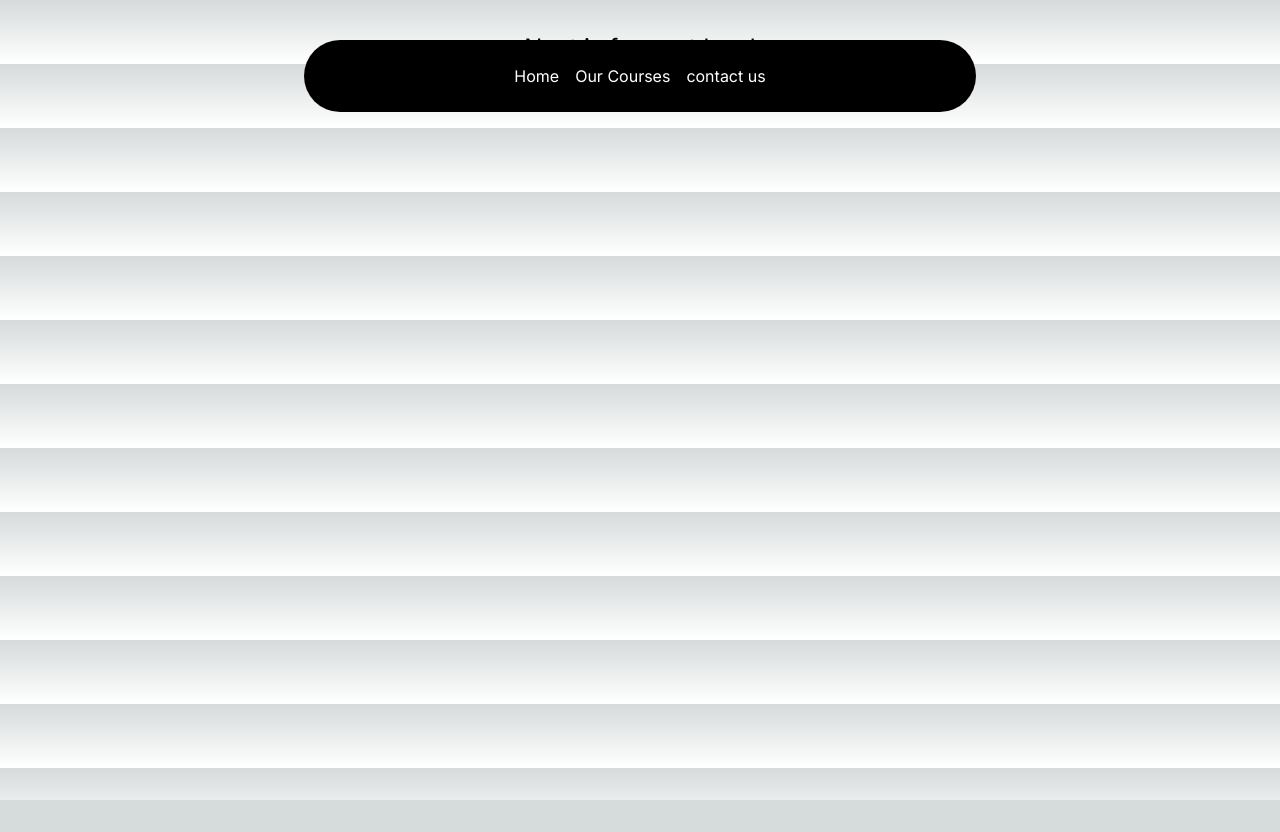
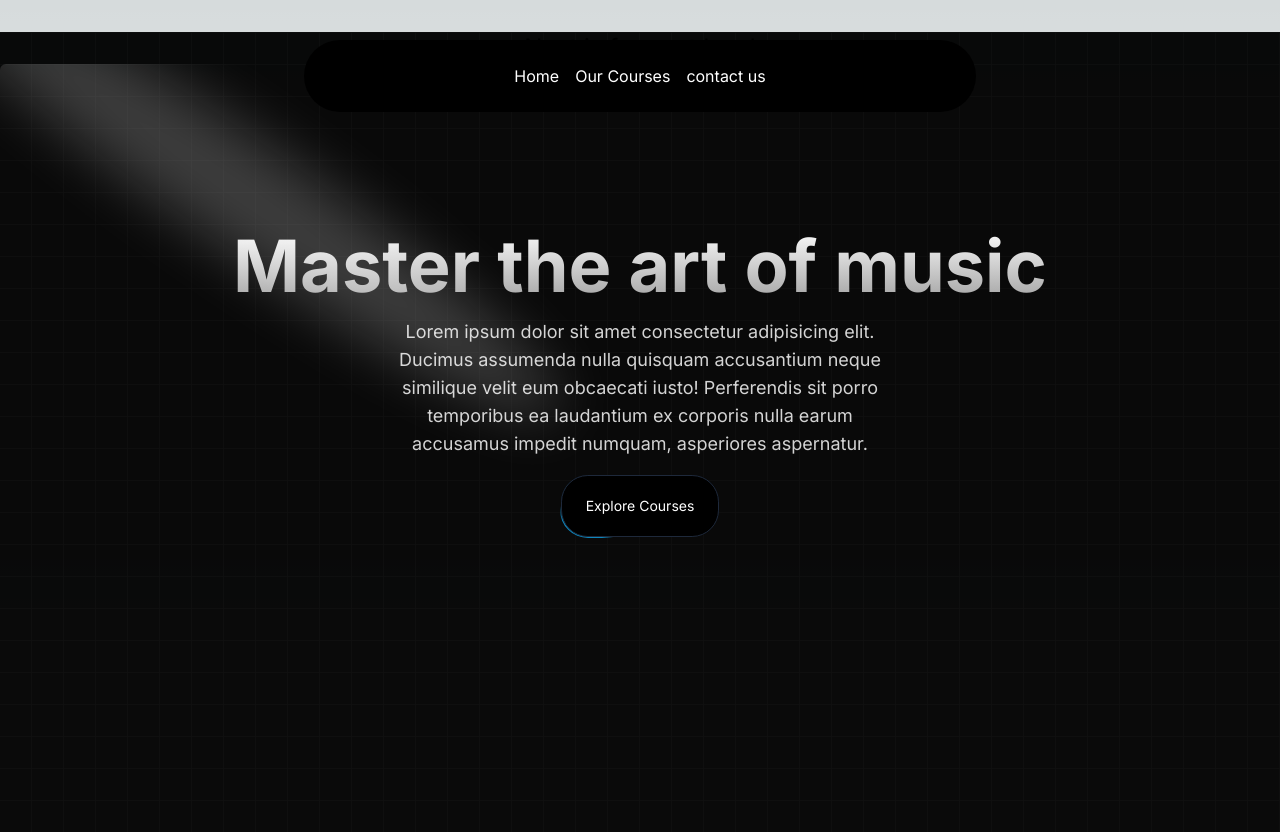
Before and after one commit to AsifAhmedSahil/Learn-NextJS-with-Aceternity-UI-library-by-building-a-project-with-typescript, a Next.js app: page / in a window 1280 px wide. Before the commit the page ends 800 px from the top, so only its background shows below. Built offline with nearby package versions, Linux system fonts and the light colour scheme.

Commit message:
Solving Hero Section challenges

```diff
--- a/package.json
+++ b/package.json
@@ -11,6 +11,7 @@
   "dependencies": {
     "clsx": "^2.1.1",
     "framer-motion": "^11.1.9",
+    "mini-svg-data-uri": "^1.4.4",
     "next": "14.2.3",
     "react": "^18",
     "react-dom": "^18",
--- a/src/app/page.tsx
+++ b/src/app/page.tsx
@@ -1,9 +1,10 @@
-
+import HeroSection from "@/components/HeroSection";
 
 export default function Home() {
   return (
-    <>
+    <main className="min-h-screen bg-black/[0.96] antialiased bg-grid-white/[0.02]">
       <h1 className="text-center text-2xl mt-8">Next js for next level</h1>
-    </>
+      <HeroSection/>
+    </main>
   );
 }
--- /dev/null
+++ b/src/components/HeroSection.tsx
@@ -0,0 +1,38 @@
+import Link from 'next/link'
+import React from 'react'
+import { Spotlight } from './ui/Spotlight'
+import { Button } from "./ui/moving-border";
+
+const HeroSection = () => {
+  return (
+    <div className='h-auto md:h-[40rem] w-full rounded-md flex flex-col justify-center items-center relative overflow-hidden mx-auto py-10 md:py-0'>
+      <div className='p-4 relative w-full z-10 text-center'>
+
+      <Spotlight
+        className="-top-40 left-0 md:left-60 md:-top-20"
+        fill="white"
+      />
+        <h1
+        className='mt-20 md:mt-0 text-4xl md:text-7xl font-bold bg-clip-text text-transparent bg-gradient-to-b from-neutral-50 to-neutral-400'>
+            Master the art of music
+        </h1>
+
+        <p
+        className='mt-4 font-normal text-base md:text-lg text-neutral-300 max-w-lg mx-auto'>
+            Lorem ipsum dolor sit amet consectetur adipisicing elit. Ducimus assumenda nulla quisquam accusantium neque similique velit eum obcaecati iusto! Perferendis sit porro temporibus ea laudantium ex corporis nulla earum accusamus impedit numquam, asperiores aspernatur.
+        </p>
+        <div className='mt-4'>
+            <Link href={"/courses"}>
+                <Button
+                borderRadius='1.75rem'
+                className='bg-white dark:bg-black  text-black dark:text-white border-neutral-200 dark:border-slate-800'
+                >Explore Courses</Button>
+            </Link>
+        </div>
+
+      </div>
+    </div>
+  )
+}
+
+export default HeroSection
--- /dev/null
+++ b/src/components/ui/Spotlight.tsx
@@ -0,0 +1,56 @@
+import React from "react";
+import { cn } from "@/utils/cn";
+
+type SpotlightProps = {
+  className?: string;
+  fill?: string;
+};
+
+export const Spotlight = ({ className, fill }: SpotlightProps) => {
+  return (
+    <svg
+      className={cn(
+        "animate-spotlight pointer-events-none absolute z-[1]  h-[169%] w-[138%] lg:w-[84%] opacity-0",
+        className
+      )}
+      xmlns="http://www.w3.org/2000/svg"
+      viewBox="0 0 3787 2842"
+      fill="none"
+    >
+      <g filter="url(#filter)">
+        <ellipse
+          cx="1924.71"
+          cy="273.501"
+          rx="1924.71"
+          ry="273.501"
+          transform="matrix(-0.822377 -0.568943 -0.568943 0.822377 3631.88 2291.09)"
+          fill={fill || "white"}
+          fillOpacity="0.21"
+        ></ellipse>
+      </g>
+      <defs>
+        <filter
+          id="filter"
+          x="0.860352"
+          y="0.838989"
+          width="3785.16"
+          height="2840.26"
+          filterUnits="userSpaceOnUse"
+          colorInterpolationFilters="sRGB"
+        >
+          <feFlood floodOpacity="0" result="BackgroundImageFix"></feFlood>
+          <feBlend
+            mode="normal"
+            in="SourceGraphic"
+            in2="BackgroundImageFix"
+            result="shape"
+          ></feBlend>
+          <feGaussianBlur
+            stdDeviation="151"
+            result="effect1_foregroundBlur_1065_8"
+          ></feGaussianBlur>
+        </filter>
+      </defs>
+    </svg>
+  );
+};
--- /dev/null
+++ b/src/components/ui/moving-border.tsx
@@ -0,0 +1,139 @@
+"use client";
+import React from "react";
+import {
+  motion,
+  useAnimationFrame,
+  useMotionTemplate,
+  useMotionValue,
+  useTransform,
+} from "framer-motion";
+import { useRef } from "react";
+import { cn } from "@/utils/cn";
+
+export function Button({
+  borderRadius = "1.75rem",
+  children,
+  as: Component = "button",
+  containerClassName,
+  borderClassName,
+  duration,
+  className,
+  ...otherProps
+}: {
+  borderRadius?: string;
+  children: React.ReactNode;
+  as?: any;
+  containerClassName?: string;
+  borderClassName?: string;
+  duration?: number;
+  className?: string;
+  [key: string]: any;
+}) {
+  return (
+    <Component
+      className={cn(
+        "bg-transparent relative text-xl  h-16 w-40 p-[1px] overflow-hidden ",
+        containerClassName
+      )}
+      style={{
+        borderRadius: borderRadius,
+      }}
+      {...otherProps}
+    >
+      <div
+        className="absolute inset-0"
+        style={{ borderRadius: `calc(${borderRadius} * 0.96)` }}
+      >
+        <MovingBorder duration={duration} rx="30%" ry="30%">
+          <div
+            className={cn(
+              "h-20 w-20 opacity-[0.8] bg-[radial-gradient(var(--sky-500)_40%,transparent_60%)]",
+              borderClassName
+            )}
+          />
+        </MovingBorder>
+      </div>
+
+      <div
+        className={cn(
+          "relative bg-slate-900/[0.8] border border-slate-800 backdrop-blur-xl text-white flex items-center justify-center w-full h-full text-sm antialiased",
+          className
+        )}
+        style={{
+          borderRadius: `calc(${borderRadius} * 0.96)`,
+        }}
+      >
+        {children}
+      </div>
+    </Component>
+  );
+}
+
+export const MovingBorder = ({
+  children,
+  duration = 2000,
+  rx,
+  ry,
+  ...otherProps
+}: {
+  children: React.ReactNode;
+  duration?: number;
+  rx?: string;
+  ry?: string;
+  [key: string]: any;
+}) => {
+  const pathRef = useRef<any>();
+  const progress = useMotionValue<number>(0);
+
+  useAnimationFrame((time) => {
+    const length = pathRef.current?.getTotalLength();
+    if (length) {
+      const pxPerMillisecond = length / duration;
+      progress.set((time * pxPerMillisecond) % length);
+    }
+  });
+
+  const x = useTransform(
+    progress,
+    (val) => pathRef.current?.getPointAtLength(val).x
+  );
+  const y = useTransform(
+    progress,
+    (val) => pathRef.current?.getPointAtLength(val).y
+  );
+
+  const transform = useMotionTemplate`translateX(${x}px) translateY(${y}px) translateX(-50%) translateY(-50%)`;
+
+  return (
+    <>
+      <svg
+        xmlns="http://www.w3.org/2000/svg"
+        preserveAspectRatio="none"
+        className="absolute h-full w-full"
+        width="100%"
+        height="100%"
+        {...otherProps}
+      >
+        <rect
+          fill="none"
+          width="100%"
+          height="100%"
+          rx={rx}
+          ry={ry}
+          ref={pathRef}
+        />
+      </svg>
+      <motion.div
+        style={{
+          position: "absolute",
+          top: 0,
+          left: 0,
+          display: "inline-block",
+          transform,
+        }}
+      >
+        {children}
+      </motion.div>
+    </>
+  );
+};
--- a/tailwind.config.ts
+++ b/tailwind.config.ts
@@ -1,4 +1,46 @@
 import type { Config } from "tailwindcss";
+
+const svgToDataUri = require("mini-svg-data-uri");
+const colors = require("tailwindcss/colors");
+const {
+  default: flattenColorPalette,
+} = require("tailwindcss/lib/util/flattenColorPalette");
+
+// Plugin to add each Tailwind color as a global CSS variable
+function addVariablesForColors({ addBase, theme }: any) {
+  const allColors = flattenColorPalette(theme('colors'));
+  const newVars = Object.fromEntries(
+    Object.entries(allColors).map(([key, value]) => [`--${key}`, value])
+  );
+
+  addBase({
+    ':root': newVars,
+  });
+}
+
+function addSvgPatterns({ matchUtilities, theme }: any) {
+  matchUtilities(
+    {
+      'bg-grid': (value: any) => ({
+        backgroundImage: `url("${svgToDataUri(
+          `<svg xmlns="http://www.w3.org/2000/svg" viewBox="0 0 32 32" width="32" height="32" fill="none" stroke="${value}"><path d="M0 .5H31.5V32"/></svg>`
+        )}")`,
+      }),
+      'bg-grid-small': (value: any) => ({
+        backgroundImage: `url("${svgToDataUri(
+          `<svg xmlns="http://www.w3.org/2000/svg" viewBox="0 0 32 32" width="8" height="8" fill="none" stroke="${value}"><path d="M0 .5H31.5V32"/></svg>`
+        )}")`,
+      }),
+      'bg-dot': (value: any) => ({
+        backgroundImage: `url("${svgToDataUri(
+          `<svg xmlns="http://www.w3.org/2000/svg" viewBox="0 0 32 32" width="16" height="16" fill="none"><circle fill="${value}" id="pattern-circle" cx="10" cy="10" r="1.6257413380501518"></circle></svg>`
+        )}")`,
+      }),
+    },
+    { values: flattenColorPalette(theme('backgroundColor')), type: 'color' }
+  );
+}
+
 
 const config: Config = {
   content: [
@@ -9,13 +51,28 @@
   darkMode: 'class',
   theme: {
     extend: {
+      animation:{
+        spotlight: "spotlight 2s ease .75s 1 forwards",
+        scroll: "scroll var(--animation-duration, 40s) var(--animation-direction, forwards) linear infinite"
+      },
       backgroundImage: {
         "gradient-radial": "radial-gradient(var(--tw-gradient-stops))",
         "gradient-conic":
           "conic-gradient(from 180deg at 50% 50%, var(--tw-gradient-stops))",
       },
+      keyframes:{
+        spotlight: {
+          '0%': { opacity: '0', transform: 'translate(-72%, -62%) scale(0.5)' },
+          '100%': { opacity: '1', transform: 'translate(-50%,-40%) scale(1)' },
+        },
+        scroll: {
+          to: {
+            transform: "translate(calc(-50% - 0.5rem))",
+          },
+        },
+      }
     },
   },
-  plugins: [],
+  plugins: [addVariablesForColors, addSvgPatterns],
 };
 export default config;
```
Also changed, not shown: 1 other file (tests, documents, lock files or other folders).
